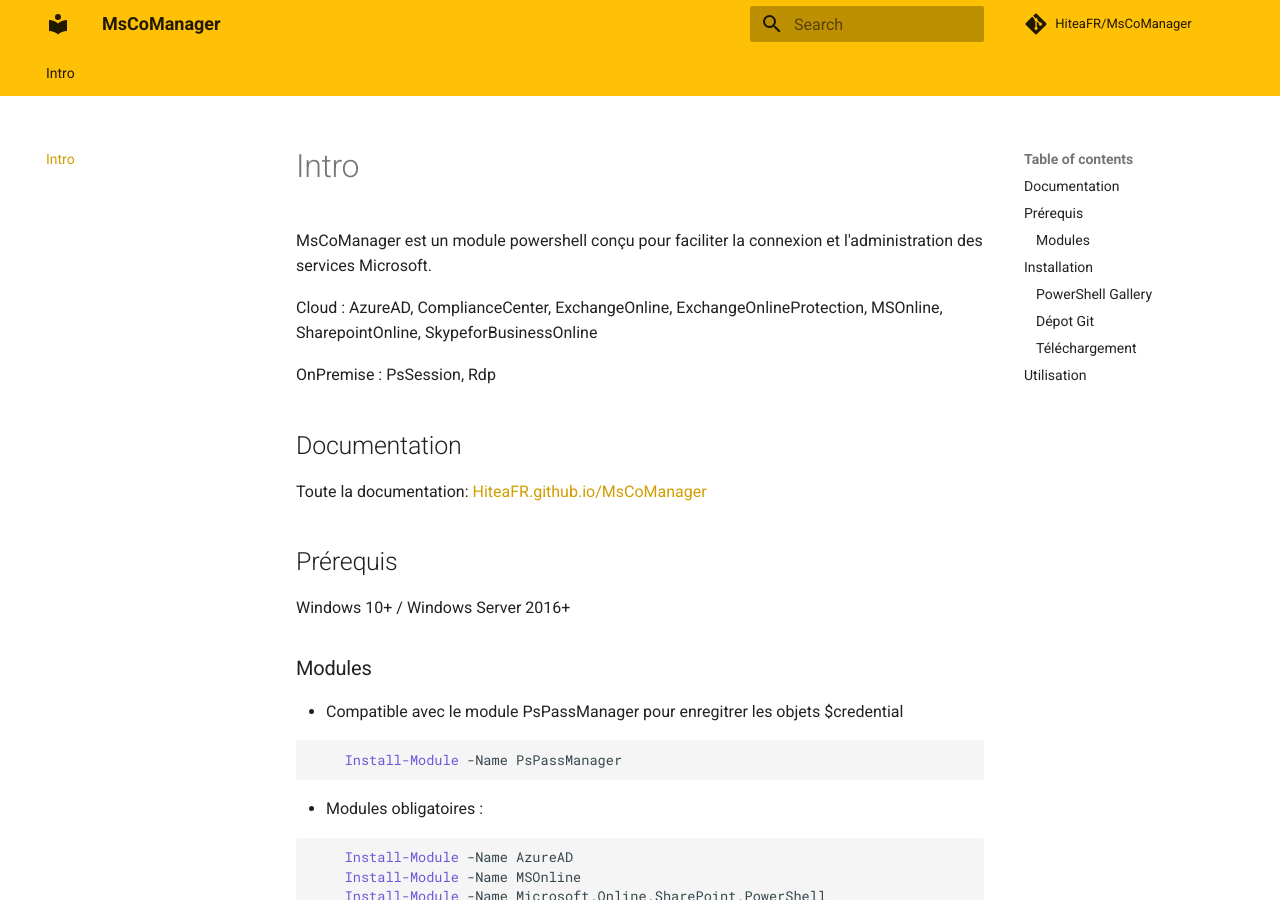
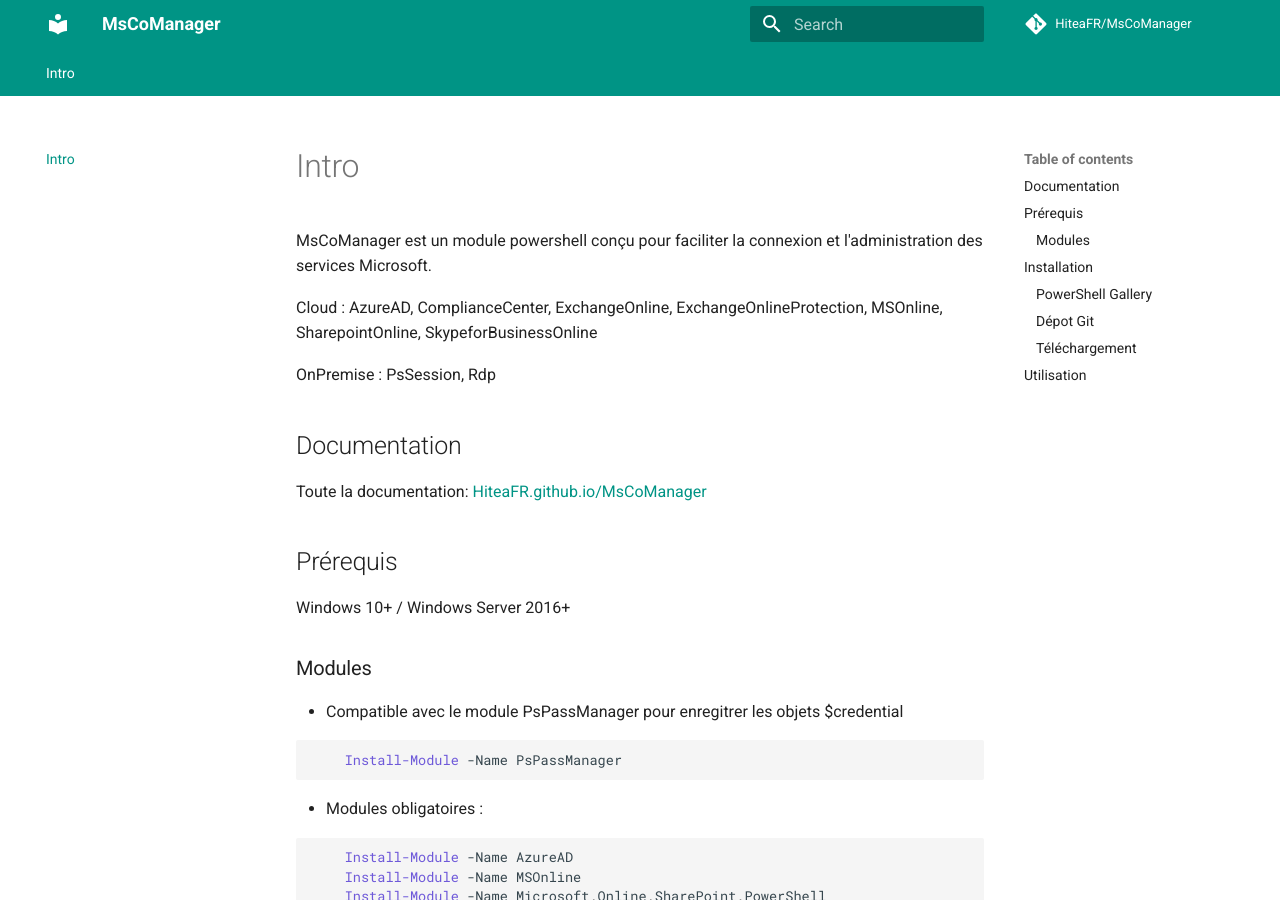
Before and after one commit to HiteaFR/MsCoManager, an MkDocs documentation site: the page built from docs/index.md, in a window 1280 px wide and 900 px high. Built offline with MkDocs 1.6.1 and Material for MkDocs 9.7.7, drawn with Linux system fonts in a browser that asks for light colours; comment, search, counter and statistics services are not loaded.

Commit message:
Update Doc

```diff
--- a/mkdocs.yml
+++ b/mkdocs.yml
@@ -5,8 +5,8 @@
   feature:
     tabs: true
   palette:
-    primary: "amber"
-    accent: "deep orange"
+    primary: "teal"
+    accent: "cyan"
 
 markdown_extensions:
   - codehilite
```
